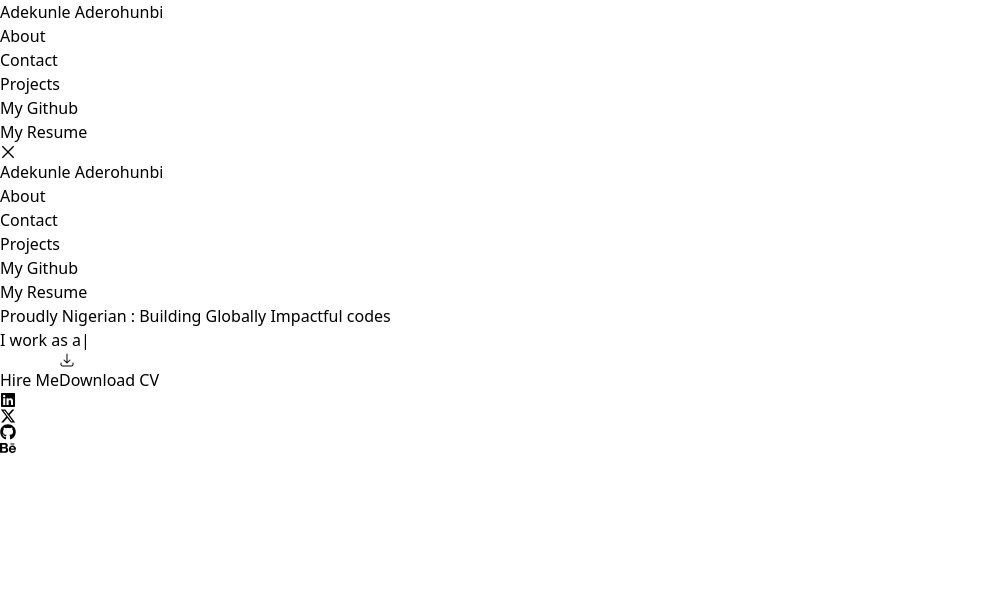
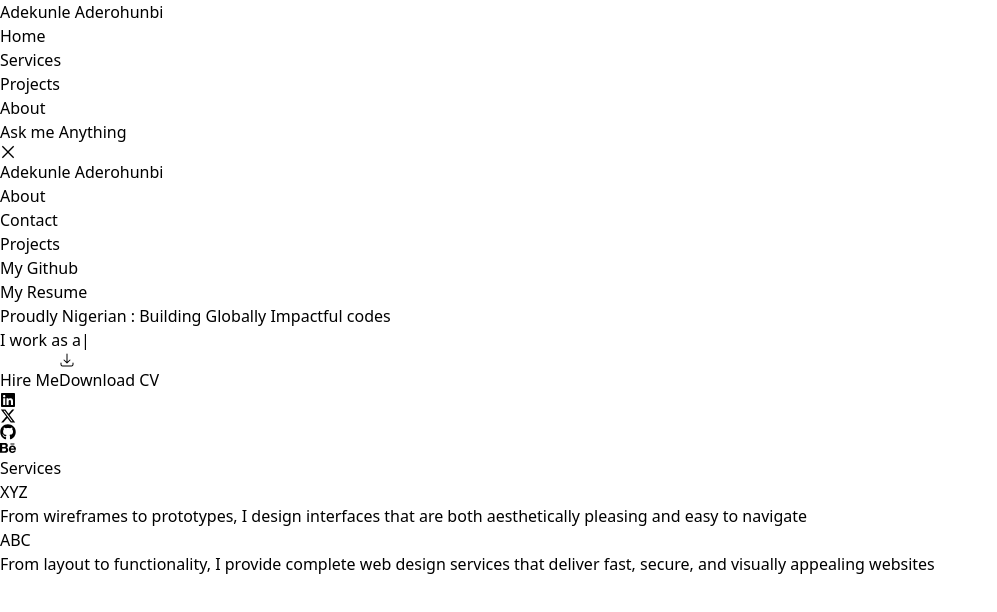
Before and after one commit to code-BLAK/myPortfolio, a React (Vite) app: page / in a window 1280 px wide. Shown: the top 612 px of the page, without its empty margins (0-997 px from the left). Built offline with nearby package versions, Linux system fonts and the light colour scheme.

Commit message:
Added services cards

```diff
--- a/src/App.css
+++ b/src/App.css
@@ -4,3 +4,10 @@
   border-color: #002626;
 
 }
+
+.btn-border:hover {
+  border-color: #002626;
+  border-radius: 28px;
+  background:#fff;
+  color: #000;
+}
--- a/src/App.jsx
+++ b/src/App.jsx
@@ -1,5 +1,6 @@
 import Navbar from './assets/Navbar'
 import Main from './assets/Main'
+import Services from './assets/Services'
 import './App.css'
 
 function App() {
@@ -8,6 +9,7 @@ function App() {
     <div>
       <Navbar />
       <Main />
+      <Services />
     </div>
   )
 }
--- a/src/assets/Main.jsx
+++ b/src/assets/Main.jsx
@@ -9,14 +9,14 @@ import { FaBehance } from "react-icons/fa";
 const Main = () => {
     console.log('Rendering Main component');
   return (
-    <div className="max-w-[1240px] px-4 flex-col p-24 border-2 mx-auto bg-black">
+    <div className="max-w-[1240px] px-4 flex-col p-24 mx-auto bg-black border-t-4 border-t-[#2de1e1]">
         <div className="flex-row">
             <div className="mt-0 text-2xl font-bold text-white">
                 <h1 className="text-[#edf0f1]">Proudly Nigerian : Building Globally Impactful codes</h1>
             </div>
             <div>
                 <p className="text-2xl font-black text-white">I work as a
-                    <ReactTyped className="pl-1 text-4xl font-bold text-green-800"
+                    <ReactTyped className="pl-1 text-4xl font-bold text-[#29acac]"
                     strings={['UI/UX Designer','Webflow Developer','Software Developer']}
                     typeSpeed={40}
                     backSpeed={60}
@@ -29,10 +29,10 @@ const Main = () => {
                 <button disabled="disabled" className="flex items-center gap-2 p-4 font-bold text-white border-2 rounded-2xl nav-btn"><HiArrowDownTray />Download CV </button>
             </div>
             <div className="flex items-center justify-around mx-auto mt-12 text-white">
-                <FaLinkedin />
-                <FaXTwitter />
-                <FaGithub />
-                <FaBehance />
+                <FaLinkedin className="size-12" />
+                <FaXTwitter className="size-12" />
+                <FaGithub className="size-12" />
+                <FaBehance  className="size-12"/>
             </div>
         </div>
 
--- a/src/assets/Navbar.jsx
+++ b/src/assets/Navbar.jsx
@@ -11,15 +11,15 @@ const Navbar = () => {
     }
 
     return (
-    <div className="bg-[#000000] items-center w-full rounded-t-2xl">
-        <div className="flex items-center justify-between h-16 max-w-[1240px] mx-auto px-4">
+    <div className="items-center w-full bg-white rounded-t-2xl">
+        <div className="flex items-center justify-between h-16 max-w-[1240px] mx-auto px-4 bg-black rounded-t-2xl">
             <h1 className='text-[#278888] text-bold text-2xl font-extrabold'>Adekun<span className="text-white">le Ader</span>ohunbi</h1>
-            <ul className="hidden p-2 cursor-pointer md:flex">
-                <li className="p-4 font-bold">About</li>
-                <li className="p-4 font-bold">Contact</li>
-                <li className="p-4 font-bold">Projects</li>
-                <li className="p-4 font-bold nav-btn">My Github</li>
-                <li className="p-4 font-bold border-2 bg-[#002626] text-white rounded-full nav-btn items-center">My Resume</li>
+            <ul className="hidden p-1 mx-2 text-white cursor-pointer md:flex">
+                <li className="p-4 mx-2 font-bold btn-border">Home</li>
+                <li className="p-4 font-bold btn-border">Services</li>
+                <li className="p-4 font-bold btn-border">Projects</li>
+                <li className="p-4 font-bold btn-border">About</li>
+                <li className="p-4 font-bold border-2 bg-[#278888] text-white rounded-full nav-btn items-center hover:border-2-[#278888]">Ask me Anything</li>
             </ul>
             <div onClick={handleNav} className="block md:hidden">
                 {!Nav ? <RiCloseLargeFill className="text-2xl text-[#ffffff] cursor-pointer size-8" /> : <FaBars className="text-2xl text-[#ffffff] cursor-pointer size-8" />}
--- /dev/null
+++ b/src/assets/Services.jsx
@@ -0,0 +1,29 @@
+const Services = () => {
+  return (
+    <div className="max-w-[1240px] justify-center items-center mx-auto border-t-2 border-t-[#278888]">
+        <div className="items-center justify-center border-t-8 border-green-700">
+            <h1 className="flex justify-center">Services</h1>
+            <div className="flex justify-around pt-4 mx-auto">
+                <div className="justify-center max-w-sm p-4 mx-auto overflow-hidden text-white bg-black rounded-lg shadow-lg shadow-emerald-950">
+                    <h1 className="flex justify-center">XYZ</h1>
+                    <p className="mt-2 text-center text-gray-200">
+                        From wireframes to prototypes, I design interfaces that
+                        are both aesthetically pleasing and easy to navigate
+                    </p>
+                </div>
+                <div className="justify-center max-w-sm p-4 mx-auto overflow-hidden text-white bg-black rounded-lg shadow-lg shadow-emerald-950">
+                    <h1 className="flex justify-center">ABC</h1>
+                    <p className="mt-2 text-center text-gray-200">
+                        From layout to functionality, I provide complete
+                        web design services that deliver fast, secure,
+                        and visually appealing websites
+                    </p>
+                </div>
+            </div>
+
+        </div>
+    </div>
+  )
+}
+
+export default Services
```
